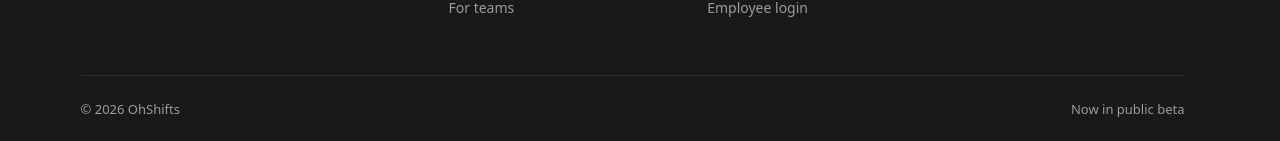
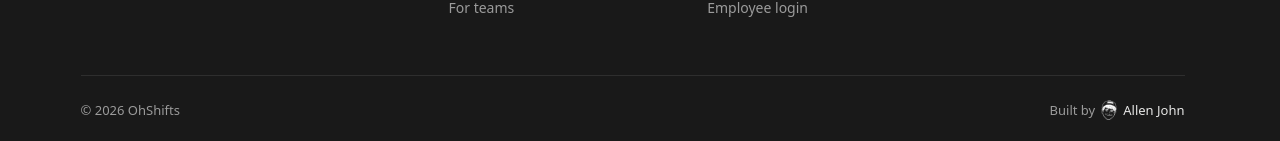
Before and after one commit to allenjohn07/OhShift, a React (Vite) app: page / in a window 1280 px wide. Shown: the part 4254-4395 px from the top of the page. Built offline with nearby package versions, Linux system fonts and the light colour scheme; no server answers.

Commit message:
feat(web): footer credit links to allenjohn.me; drop beta tag

```diff
--- a/src/components/footer.tsx
+++ b/src/components/footer.tsx
@@ -97,11 +97,29 @@ export function Footer({ className }: { className?: string }) {
           ))}
         </div>
 
-        <div className="flex items-center justify-between gap-6 border-t border-border py-6">
+        <div className="flex flex-wrap items-center justify-between gap-x-6 gap-y-3 border-t border-border py-6">
           <p className="text-[13px] text-muted-foreground">
             © {new Date().getFullYear()} OhShifts
           </p>
-          <p className="text-[13px] text-muted-foreground">Now in public beta</p>
+          <p className="flex items-center gap-1 text-[13px] text-muted-foreground">
+            Built by
+            <a
+              href="https://allenjohn.me"
+              target="_blank"
+              rel="noopener noreferrer"
+              className="inline-flex items-center gap-1 font-medium text-foreground underline-offset-4 hover:underline"
+            >
+              <img
+                src={`${import.meta.env.BASE_URL}allen-john.png`}
+                alt=""
+                width={20}
+                height={20}
+                // Black line art on transparent — invert so it shows in dark mode.
+                className="h-5 w-5 dark:invert"
+              />
+              Allen John
+            </a>
+          </p>
         </div>
       </div>
     </footer>
```
Also changed, not shown: public/allen-john.png (added).
